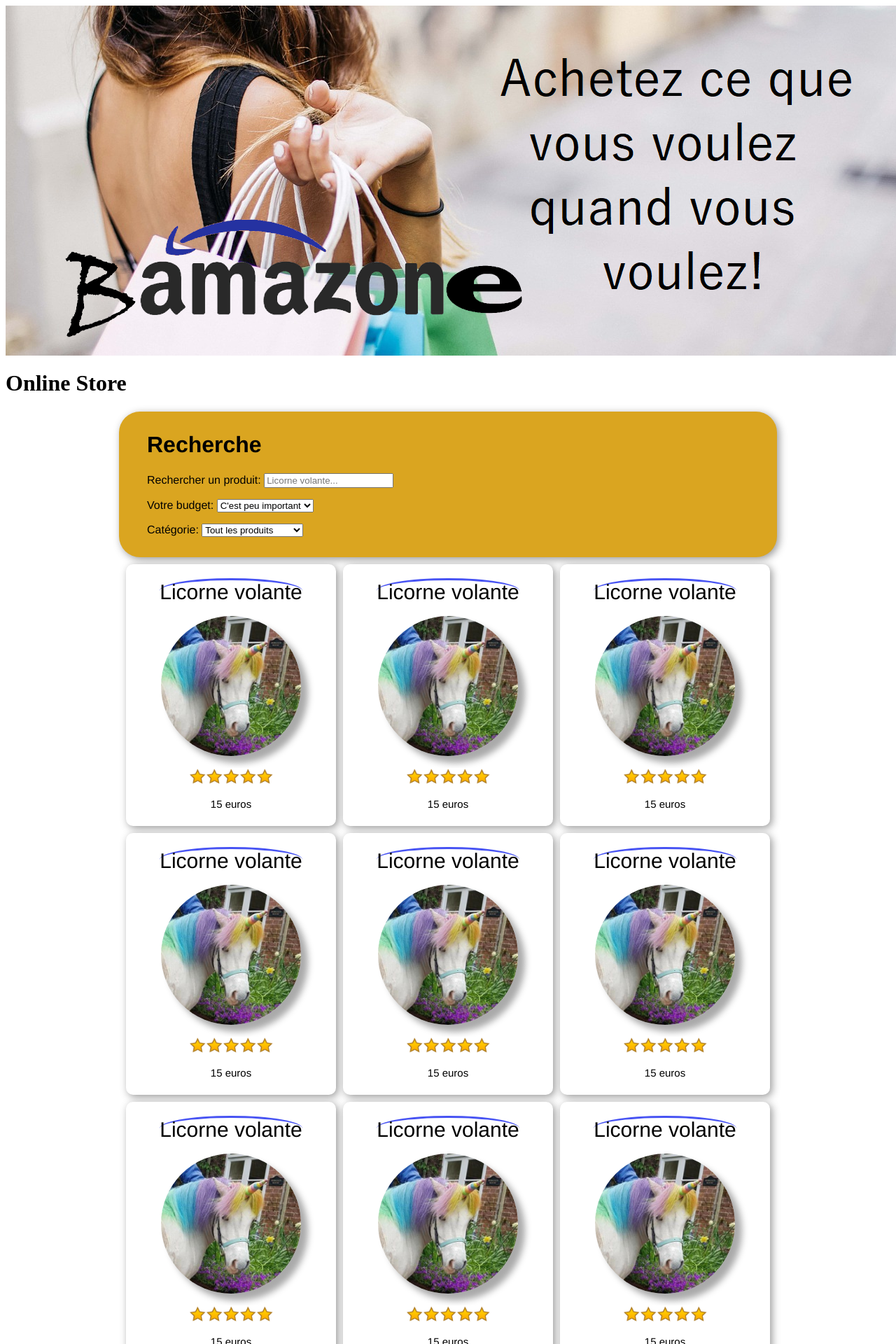
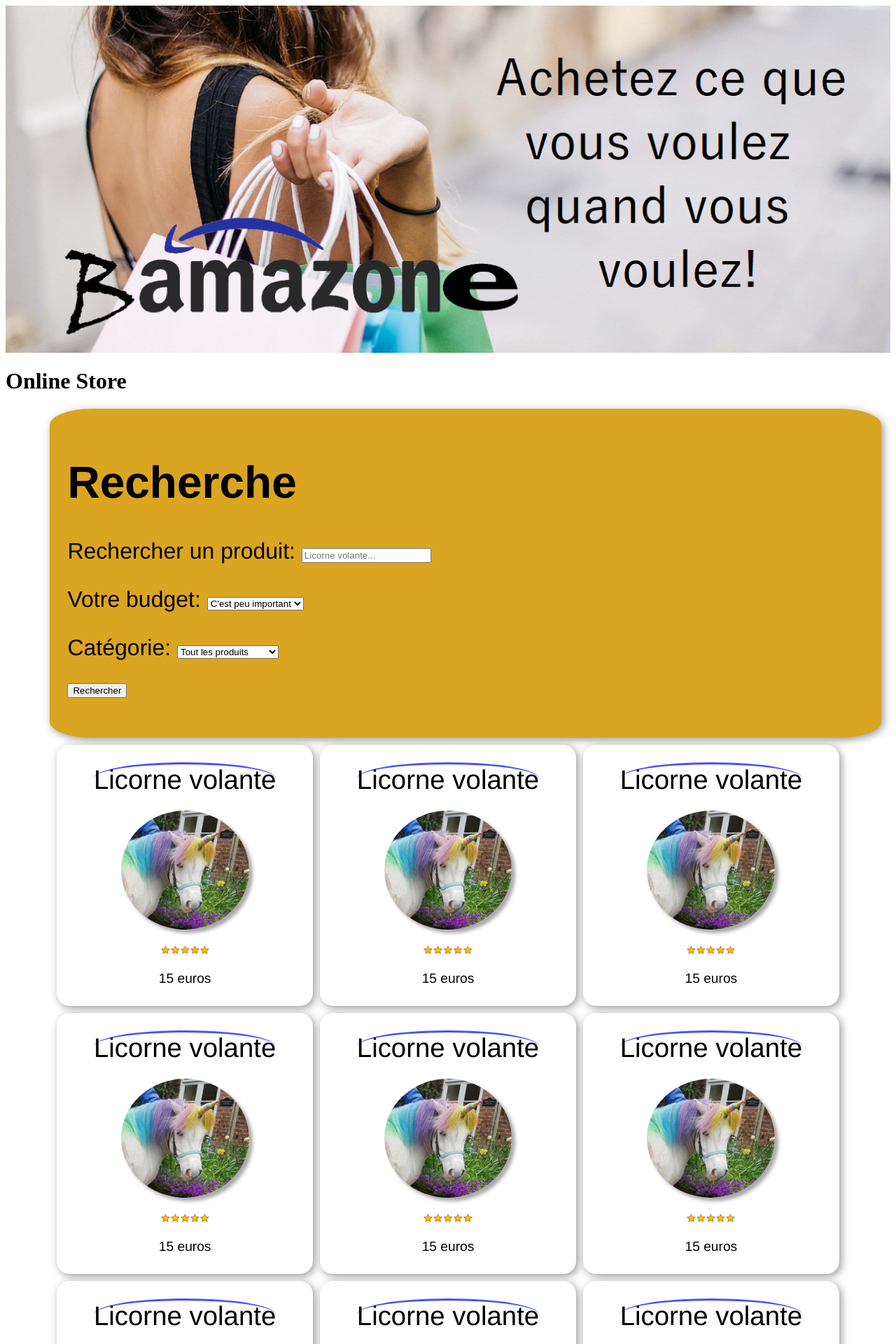
Before and after one commit to Jean-Loup-GREFF/BetterThanAmazone, a PHP site: page /SearchProductList.php in a window 1280 px wide. Shown: the top 1920 px of the page at 70% size. Run offline with PHP 8.4, Linux system fonts and the light colour scheme.

Commit message:
SearchProduct final
Les images, textes, etc... ne sont plus en px mais en % pour s'adapter à toutes les pages

```diff
--- a/SearchProductList.css
+++ b/SearchProductList.css
@@ -1,35 +1,36 @@
 TD{
-
-
 
     border:none;
 	padding:6px 0 6px 0;
-	border-radius:10px;
+	border-radius:5%;
 	box-shadow:3px 3px 12px #999;
 	background:#fff;
-    height: 300px;
-    width: 300px;
+    max-height: 30%;
+    max-width: 30%;
     text-align: center;
     font-family:'Franklin Gothic Medium', 'Arial Narrow', Arial, sans-serif;
-    font-size: 15px;
-   color: black;
+    font-size: 120%;
+     color: black;
 
 }
 TABLE{
-    margin-left: auto;
-    margin-right: auto;
+    width:90%;
+    margin-left: 5%;
+    margin-right: 5%;
     border-collapse: separate;
     border-spacing: 10px 10px;
 }
 #imageminiature{
-    border-radius: 100px;
-    height: 200px;
-    width: 200px;
+    border-radius: 50%;
+    max-height: 50%;
+    max-width: 50%;
     display: block;
     margin-left: auto;
     margin-right: auto;
+    margin-top: auto;
+    scroll-margin-bottom: auto;
 
-    box-shadow:10px 10px 10px #aaa;
+    box-shadow:5px 5px 5px #aaa;
 
 
 }
@@ -37,13 +38,17 @@ TABLE{
     display: block;
     margin-left: auto;
     margin-right: auto;
+    margin-top: auto;
+    scroll-margin-bottom: auto;
+    max-height: 30%;
+    max-width: 20%;
 
 }
 #productname{
     border-top:3px solid #4753f3;
     border-radius:75%;
     font-family:'Franklin Gothic Medium', 'Arial Narrow', Arial, sans-serif;
-    font-size: 30px;
+    font-size: 200%;
    color: black;
    text-decoration: unset;
 
@@ -54,14 +59,21 @@ TABLE{
 #searchbox{
     background-color:goldenrod;
     box-shadow:3px 3px 12px #999;
-    margin-left: auto;
-    margin-right: auto;
-    height: 200px;
-    width: 900px;
-    border-radius:30px;
+    margin-left: 5%;
+    margin-right: 5%;
+    width: 90%;
+    border-radius:5%;
     text-align: left;
-    padding-left: 40px;
-    padding-top:8px;
+    padding-left: 2%;
+    padding-top:2%;
+    padding-right: 2%;
+    padding-bottom:2%;
     font-family:'Franklin Gothic Medium', 'Arial Narrow', Arial, sans-serif;
     color: black;
+    font-size:200%
+
 }
+
+#imagebanderole{
+    width: 100%;
+}
--- a/SearchProductList.php
+++ b/SearchProductList.php
@@ -4,7 +4,7 @@
 </head>
 <body>
 
-    <p><img src='imageacheter.png' /><br /><h1>Online Store</h1></p>
+    <p><img id='imagebanderole' src='imageacheter.png' /><br /><h1>Online Store</h1></p>
     <div id='searchbox'>
         <h1>Recherche</h1>
     <form><p>
@@ -40,6 +40,7 @@
        </select>
 </p>
 </form>
+<form><p><input type="submit" value="Rechercher" /></p></form>
 </div>
 
 <TABLE>
@@ -71,7 +72,7 @@
 </TR>
 </TABLE>
 
-<p><br/><img src='imagelivraison.png' /></p>
+<p><br/><img id='imagebanderole' src='imagelivraison.png' /></p>
 
 </body>
 
```
